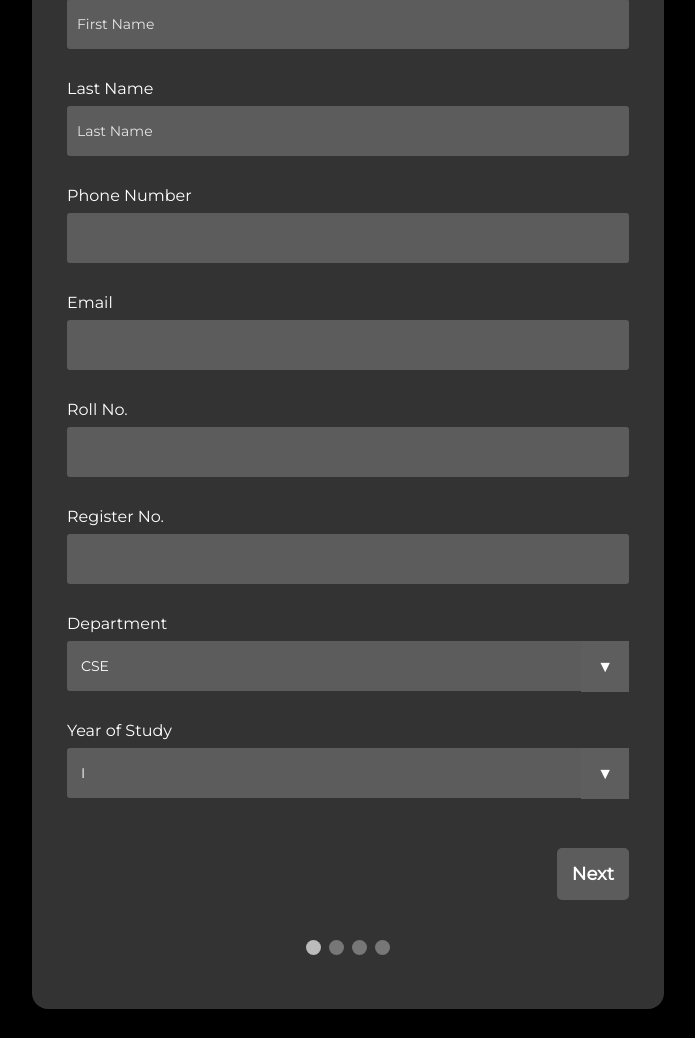
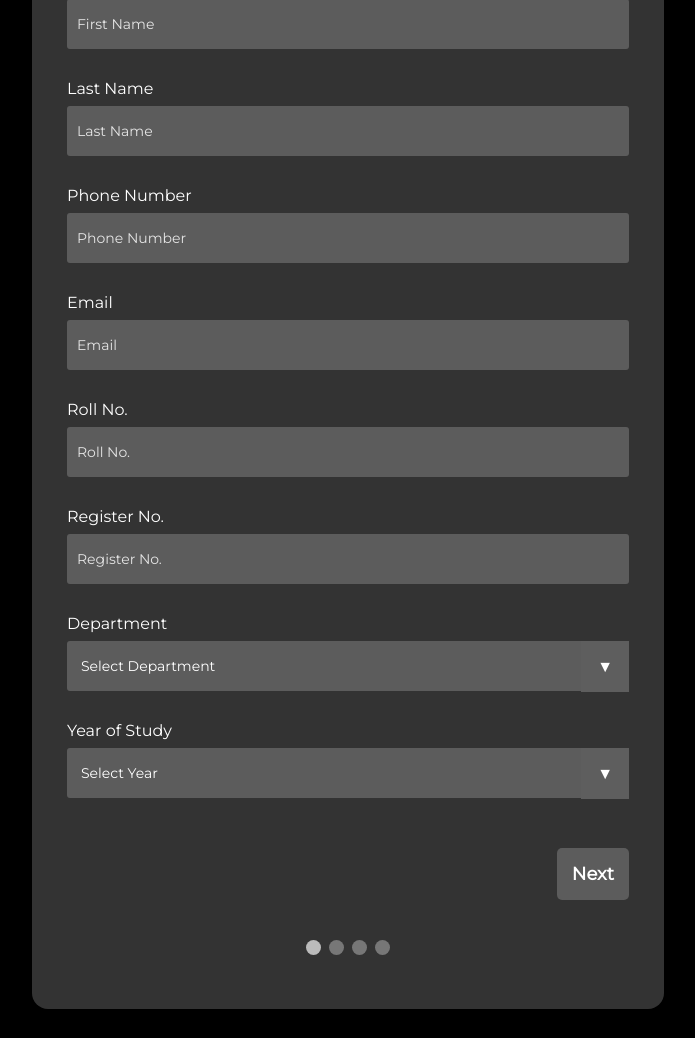
Before and after one commit to krithika117/club-enrollment-and-tracking-system-fe, a PHP site: page /pages/form.html in a window 1280 px wide. Shown: the part 208-1246 px from the top of the page, without its empty margins (292-987 px from the left). Run offline with PHP 8.4, Linux system fonts and the light colour scheme.

Commit message:
dropdown menu bg fix

```diff
--- a/pages/form.html
+++ b/pages/form.html
@@ -9,7 +9,8 @@
   <link rel="stylesheet" href="../style/form.css">
 </head>
 
-<body> <div class="background">
+<body>
+  <div class="background">
     <div class="shape"></div>
     <div class="shape"></div>
     <div class="shape"></div>
@@ -29,20 +30,21 @@
       Female<input type="radio" id="female" /> -->
 
       <label for="phoneNumber">Phone Number</label>
-      <input type="text" id="phoneNumber" size="10" />
+      <input type="text" placeholder="Phone Number" id="phoneNumber" size="10" />
 
       <label for="email">Email</label>
-      <input type="email" id="email" />
+      <input type="email" placeholder="Email" id="email" />
 
       <label for="rollNo">Roll No.</label>
-      <input type="text" id="rollNo" size="7" />
+      <input type="text" placeholder="Roll No." id="rollNo" size="7" />
 
       <label for="regNo">Register No.</label>
-      <input type="text" id="regNo" size="12" />
+      <input type="text" placeholder="Register No." id="regNo" size="12" />
 
       <label for="department">Department</label>
       <div class="select">
         <select>
+          <option value="" disabled selected>Select Department</option>
           <option value="CSE">CSE</option>
           <option value="ECE">ECE</option>
           <option value="EEE">EEE</option>
@@ -53,6 +55,7 @@
       <label for="yearOfStudy">Year of Study</label>
       <div class="select">
         <select>
+          <option value="" disabled selected>Select Year</option>
           <option value="I">I</option>
           <option value="II">II</option>
           <option value="III">III</option>
--- a/style/form.css
+++ b/style/form.css
@@ -41,10 +41,6 @@ form * {
     display: flex;
 }
 
-
-
-
-
 h1 {
     text-align: center;
 }
@@ -64,6 +60,17 @@ select {
     background: rgba(255, 255, 255, 0.2);
     border-radius: 3px;
     padding: 0 10px;
+    margin-top: 8px;
+    font-size: 14px;
+    font-weight: 300;
+}
+
+option {
+    height: 50px;
+    width: 100%;
+    background: rgb(70, 68, 68);
+    border-radius: 3px;
+    padding: 20px;
     margin-top: 8px;
     font-size: 14px;
     font-weight: 300;
@@ -93,7 +100,7 @@ select {
 
 /* Mark input boxes that gets an error on validation: */
 input.invalid {
-    background-color: #ffdddd;
+    background-color: #ffdddd6d;
 }
 
 /* Hide all steps by default: */
@@ -140,5 +147,5 @@ button:hover {
 
 /* Mark the steps that are finished and valid: */
 .step.finish {
-    background-color: #04AA6D;
+    background-color: #04aa6d55;
 }
```
Lines whose indentation alone changed are shown as unchanged.
